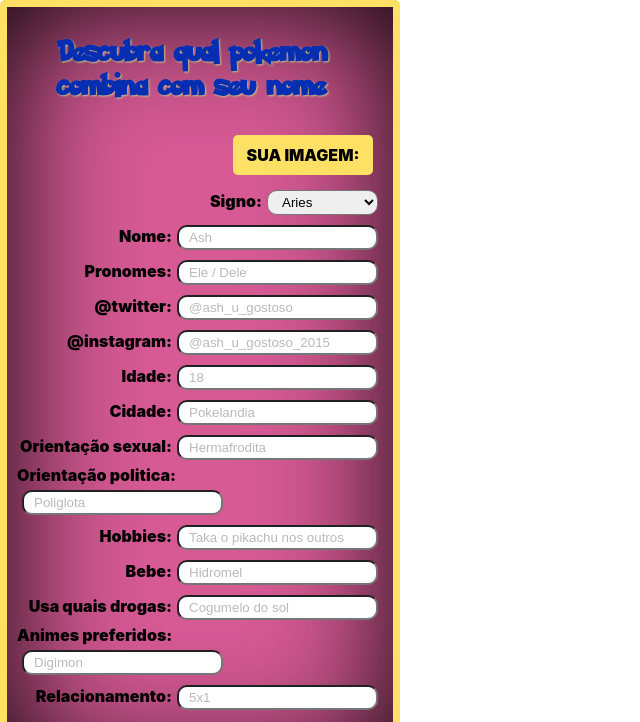
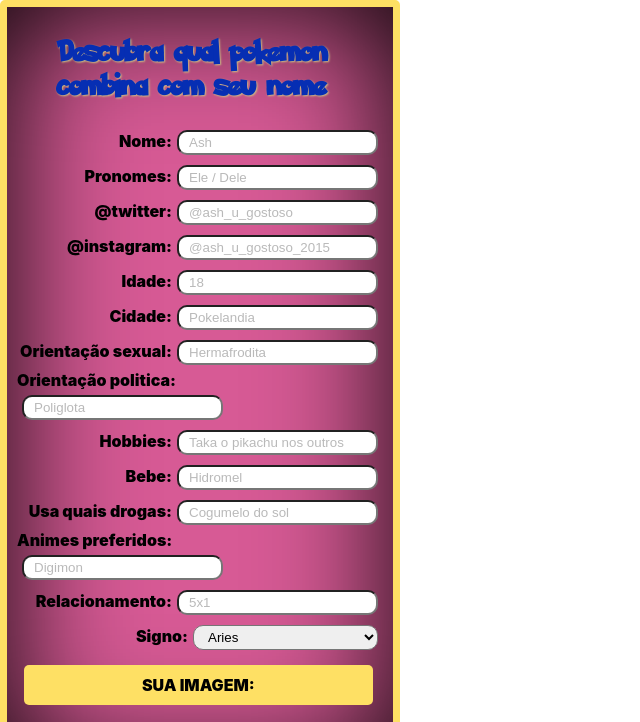
Before and after one commit to PkNeves/card-pokemon-calouros, a plain HTML site: page index.html in a window 1280 px wide. Shown: the top 722 px of the page, without its empty margins (0-640 px from the left). Drawn offline with nearby package versions, Linux system fonts and the light colour scheme.

Commit message:
melhoria de layout

```diff
--- a/index.html
+++ b/index.html
@@ -67,25 +67,7 @@
       <div class="title">
         <h2> Descubra qual pokemon combina com seu nome </h2>
       </div>
-      <div class="form-item">
-        <label id="label-arquivo" for="arquivo">Sua Imagem:</label><input type="file" name='img-character' id="arquivo">
-      </div>
-      <div class="form-item">
-        <label>Signo:</label><select id='select-img-signo'>
-            <option value="aries">Aries</option>
-            <option value="touro">Touro</option>
-            <option value="gemeos">Gemeos</option>
-            <option value="cancer">Cancer</option>
-            <option value="leao">Leao</option>
-            <option value="virgem">Virgem</option>
-            <option value="libra">Libra</option>
-            <option value="escorpiao">Escorpiao</option>
-            <option value="sagitario">Sagitario</option>
-            <option value="capricornio">Capricornio</option>
-            <option value="aquario">Aquario</option>
-            <option value="peixes">Peixes</option>
-          </select>
-      </div>
+
       <div class="form-item">
         <label>Nome:</label><input type="text" placeholder="Ash" name="nome">
       </div>
@@ -125,6 +107,23 @@
       <div class="form-item">
         <label>Relacionamento:</label><input type="text" placeholder="5x1" name="relacionamento">
       </div>
+      <div class="form-item">
+        <label>Signo:</label><select id='select-img-signo'>
+            <option value="aries">Aries</option>
+            <option value="touro">Touro</option>
+            <option value="gemeos">Gemeos</option>
+            <option value="cancer">Cancer</option>
+            <option value="leao">Leao</option>
+            <option value="virgem">Virgem</option>
+            <option value="libra">Libra</option>
+            <option value="escorpiao">Escorpiao</option>
+            <option value="sagitario">Sagitario</option>
+            <option value="capricornio">Capricornio</option>
+            <option value="aquario">Aquario</option>
+            <option value="peixes">Peixes</option>
+          </select>
+      </div>
+        <label id="label-arquivo" for="arquivo">Sua Imagem:</label><input type="file" name='img-character' id="arquivo">
       <div class="social">
         <a href="https://www.instagram.com/pettersonk/" target="_blank"><img class="social-icon" src="./instagram.png"></a>
         <a href="https://www.linkedin.com/in/petterson-neves-62051a129/" target="_blank"><img class="social-icon" src="./linkedin.png"></a>
@@ -396,7 +395,7 @@ body {
   width: 40px;
   height: 45px;
   position: absolute;
-  top: 180px;
+  top: 210px;
   right: 45px;
 }
 
@@ -412,7 +411,7 @@ body {
   margin: 0;
   border: 5px solid grey;
   background-color: white;
-  height: 200px;
+  height: 250px;
   width: 100%;
 }
 
@@ -420,7 +419,7 @@ body {
   padding: 0;
   margin: 0;
   width: 100%;
-  height: 200px;
+  height: 250px;
   object-fit: cover;
 }
 
@@ -511,7 +510,7 @@ input[type="file"] {
 #label-arquivo {
     margin: 10px;
     padding: 10px 10px;
-    width: 120px;
+    width: 90%;
     background-color: #FEE064;
     text-transform: uppercase;
     text-align: center;
@@ -524,6 +523,10 @@ input[type="file"] {
 
 label {
   font-weight: 900;
+}
+
+select {
+  width: 185px;
 }
 
 button {
```
